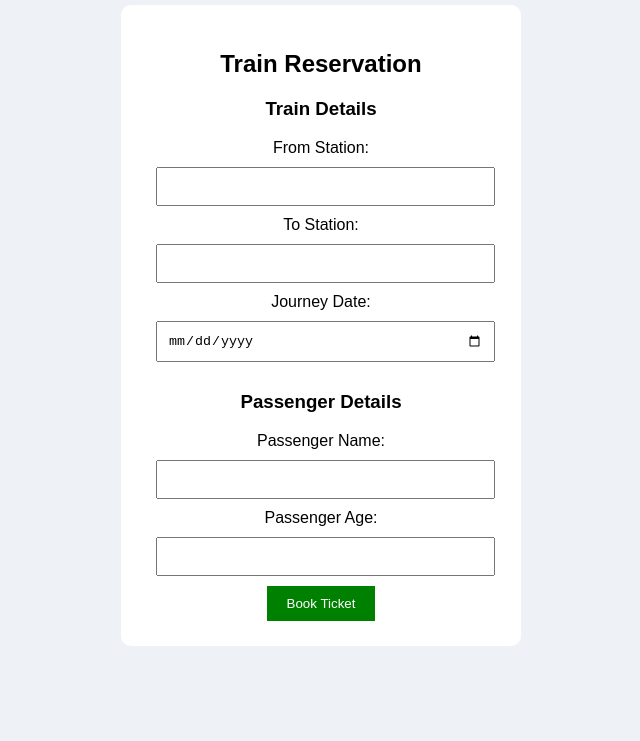
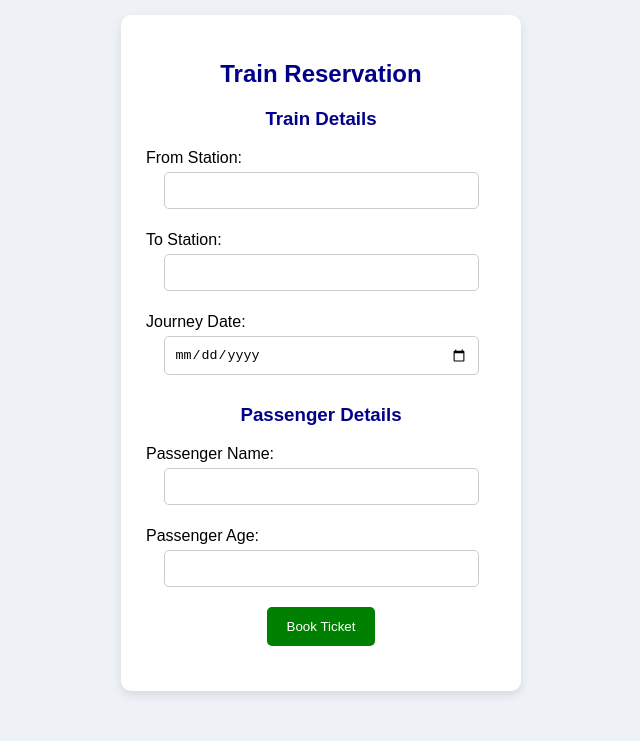
Before and after one commit to inchara-hub20/Railway-Ticket-Reservation, a plain HTML site: page index.html in a window 1280 px wide. Shown: the part 93-834 px from the top of the page, without its empty margins (319-959 px from the left). Before the commit the page ends 800 px from the top, so only its background shows below. Drawn offline with Linux system fonts and the light colour scheme.

Commit message:
Refactor CSS styles for layout and elements
Updated styles for body, container, and buttons. Added styles for h2, h3, label, and result.

```diff
--- a/style.css
+++ b/style.css
@@ -3,6 +3,8 @@ body {
     font-family: Arial, sans-serif;
     background-color: #eef2f7;
     text-align: center;
+    margin: 0;
+    padding: 20px;
 }
 
 h1 {
@@ -12,21 +14,48 @@ h1 {
 .container {
     background-color: white;
     width: 350px;
-    margin: 40px auto;
+    max-width: 90%;
+    margin: 30px auto;
     padding: 25px;
     border-radius: 10px;
+    box-shadow: 0 4px 10px rgba(0,0,0,0.1);
+}
+
+h2, h3 {
+    color: darkblue;
+}
+
+label {
+    display: block;
+    text-align: left;
+    margin: 12px 0 5px;
 }
 
 input {
     width: 90%;
     padding: 10px;
-    margin: 10px;
+    margin-bottom: 10px;
+    border: 1px solid #ccc;
+    border-radius: 5px;
+    box-sizing: border-box;
 }
 
 button {
     background-color: green;
     color: white;
-    padding: 10px 20px;
+    padding: 12px 20px;
     border: none;
+    border-radius: 5px;
     cursor: pointer;
+    margin-top: 10px;
 }
+
+button:hover {
+    background-color: darkgreen;
+}
+
+#result {
+    margin-top: 20px;
+    color: #333;
+    line-height: 1.6;
+}
```
